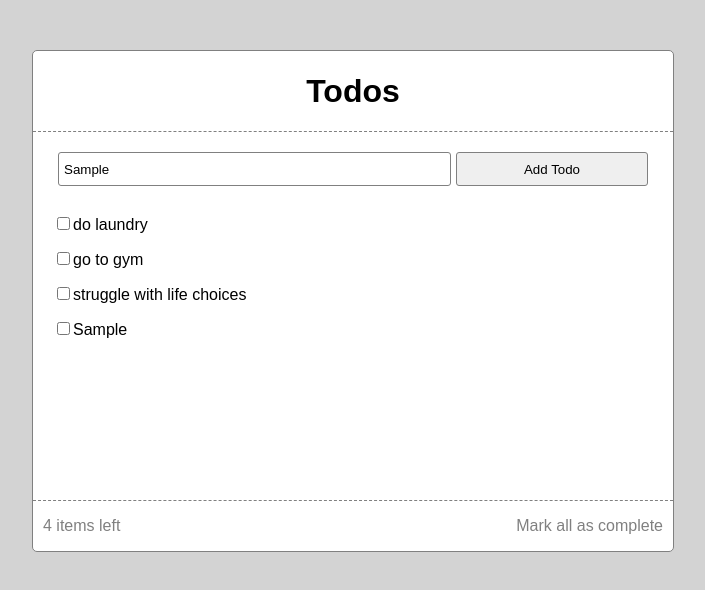
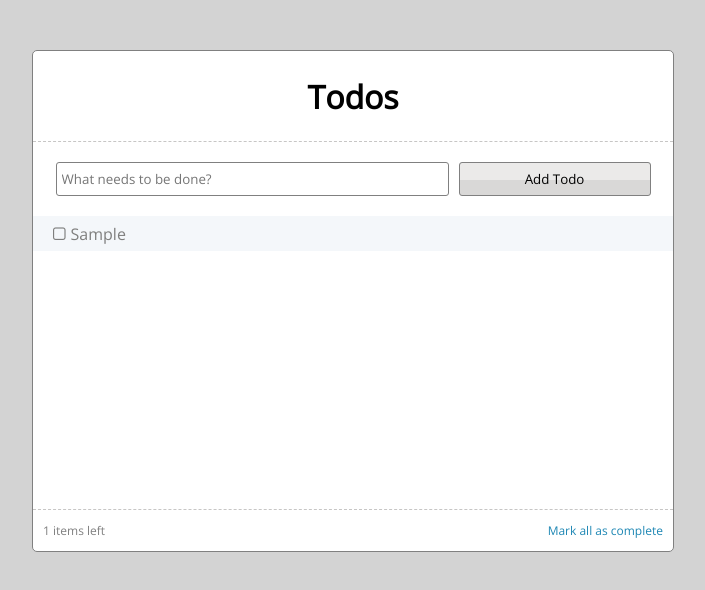
Before and after one commit to alessapm/todo_new, a React (Create React App) app: page / in a window 1280 px wide. Both pictures are taken after typing "Sample" into the empty fields and a click on the button "Add Todo". Shown: the top 590 px of the page, without its empty margins (287-992 px from the left). Built offline with nearby package versions, Linux system fonts and the light colour scheme.

Commit message:
add axios and font awesome. add fxns for handling complete tasks

```diff
--- a/package.json
+++ b/package.json
@@ -4,6 +4,7 @@
   "private": true,
   "dependencies": {
     "axios": "^0.16.2",
+    "font-awesome": "^4.7.0",
     "react": "^15.4.2",
     "react-dom": "^15.4.2"
   },
--- a/src/App.css
+++ b/src/App.css
@@ -1,5 +1,8 @@
+@import url('https://fonts.googleapis.com/css?family=Open+Sans');
+
 * {
   outline: none;
+  font-family: 'Open Sans', sans-serif;
 }
 
 
@@ -9,12 +12,15 @@ form {
   justify-content: center;
 }
 
+label {
+  color: #7F7F7E;
+}
+
 .list-input, .list-btn {
   width: 60%;
   height: 30px;
   border-radius: 3px;
   border: 1px solid gray;
-
 
 }
 
@@ -24,17 +30,20 @@ form {
 
 .list-btn {
   width: 30%;
-  height: calc(34px);
-  margin-left: 5px;
+  height: 34px;
+  margin-left: 10px;
   cursor: pointer;
+  background-color: #D9D8D7;
+  box-shadow: inset 0px 34px 0px -17px #EBEAE9;
 }
 
 .header {
-  height: 80px;
-  border-bottom: 1px dashed gray;
+  height: 90px;
+  border-bottom: 1px dashed #C7C6C5;
   display: flex;
   justify-content: center;
   align-items: center;
+  font-weight: bolder;
 }
 
 .search-area {
@@ -46,9 +55,7 @@ form {
 }
 
 .list-area {
-  /*border: 2px solid blue;*/
-  padding-left: 20px;
-  padding-right: 20px;
+  /*border: 1px solid blue;*/
 
 }
 
@@ -57,6 +64,29 @@ form {
   /*border: 1px solid pink;*/
   display: flex;
   align-items: center;
+  padding-left: 20px;
+  padding-right: 20px;
+}
+
+.list-internal {
+  /*border: 1px solid green;*/
+  display: flex;
+}
+
+.checkbox {
+  margin-right: 5px;
+  color: #7F7F7E;
+  outline: 2px gray;
+  cursor: pointer;
+}
+
+.highlight-color {
+  background-color: #F4F7FA;
+}
+
+.completed {
+  text-decoration: line-through;
+  color: #D1D0CF;
 }
 
 .bottom-details {
@@ -64,14 +94,20 @@ form {
   justify-content: space-between;
   position: absolute;
   bottom: 0;
-  border-top: 1px dashed gray;
+  border-top: 1px dashed #C7C6C5;
   width: 100%;
   color: gray;
+  font-size: .75em;
 }
 
 .bottom {
   padding-left: 10px;
   padding-right: 10px;
+}
+
+.mark-all {
+  color: #1E87B4;
+  cursor: pointer;
 }
 
 #container {
--- a/src/components/AllListItems.js
+++ b/src/components/AllListItems.js
@@ -5,7 +5,9 @@ export default class AllListItems extends Component {
 
   render(){
     const listItems = this.props.listItems.map(item => {
-      return <ListItem item={item} key={item} />
+      const highlight = this.props.listItems.indexOf(item) % 2 === 0 ? true : false;
+
+      return <ListItem item={item} key={item.item} highlight={highlight} markComplete={this.props.markComplete} />
     });
 
     return (
--- a/src/components/App.js
+++ b/src/components/App.js
@@ -8,16 +8,16 @@ import '../App.css';
 export default class App extends Component {
   constructor(){
     super();
-
+// maybe make todo_list an array of objects with completed boolean field
     this.state = {
-      todo_list: ['do laundry', 'go to gym', 'struggle with life choices'],
-      completed_items: [],
+      todo_list: [],
       action_item: '',
       num_count: 0
     }
  }
 
  componentWillMount(){
+  // will do axios request to API here
   this.setState({
     num_count: this.state.todo_list.length
   })
@@ -25,25 +25,44 @@ export default class App extends Component {
 
  addItem(event){
   event.preventDefault();
-  console.log('inside addItem')
+  // console.log('inside addItem')
   const updatedList = this.state.todo_list;
-  updatedList.push(this.state.action_item)
+  const newActionItem ={item: this.state.action_item, completed: false}
+  updatedList.push(newActionItem)
+
+  document.getElementById("add-form").reset()
 
   this.setState({
     todo_list: updatedList,
     action_item: '',
-    num_count: this.state.todo_list.length
+    num_count: this.state.num_count + 1
 
   })
  }
 
- markComplete(){
-   // can add class to change render
+ markComplete(event){
+   console.log('insideMark complete')
+   console.log('target: ', event.target.parentNode.nextSibling.innerHTML)
+   const targetValue = event.target.parentNode.nextSibling.innerHTML
+   this.state.todo_list.forEach((item, i) => {
+    if (item.item === targetValue) {
+      // if item.item === target, then reassign this.state.todo_list[i].completed = true
+      const todo_copy = this.state.todo_list
+      todo_copy[i].completed = true;
+      this.setState({todo_list: todo_copy})
+    }
+   })
  }
 
  markAll(){
+  const todo_arr = this.state.todo_list
+  const completedArr = []
+  todo_arr.forEach(obj => {
+    obj.completed = true;
+    completedArr.push(obj)
+  })
   this.setState({
-    todo_list: []
+    todo_list: completedArr
   })
  }
 
@@ -60,12 +79,12 @@ handleChange(event){
           <h1>Todos</h1>
         </div>
         <div className="search-area">
-          <form onSubmit={this.addItem.bind(this)}>
+          <form onSubmit={this.addItem.bind(this)} id="add-form">
             <input type="text" name="new-list-item" className='list-input' onChange={this.handleChange.bind(this)} placeholder="What needs to be done?" />
             <button type="submit" className='list-btn'>Add Todo</button>
           </form>
         </div>
-        <AllListItems listItems={this.state.todo_list}/>
+        <AllListItems listItems={this.state.todo_list} markComplete={this.markComplete.bind(this)}/>
         <div className="bottom-details">
           <ItemCounter numCount={this.state.num_count} />
           <MarkAllComplete />
--- a/src/components/listItem.js
+++ b/src/components/listItem.js
@@ -5,16 +5,45 @@ export default class listItem extends Component {
 
 
   render(){
-
+    if (this.props.highlight && this.props.item.completed) {
+      return (
+        <div className="list-item highlight-color">
+          <div className="list-internal" >
+            <div className="checkbox" onClick={this.props.markComplete}><i className="fa fa-check-square-o" aria-hidden="true"></i></div>
+            <label className="completed">{this.props.item.item}</label>
+          </div>
+        </div>
+      )
+    } else if (this.props.highlight) {
+      return (
+        <div className="list-item highlight-color">
+          <div className="list-internal" >
+            <div className="checkbox" onClick={this.props.markComplete}><i className="fa fa-square-o" aria-hidden="true"></i></div>
+            <label>{this.props.item.item}</label>
+          </div>
+        </div>
+      )
+    } else if (this.props.item.completed) {
+      return (
+        <div className="list-item highlight-color">
+          <div className="list-internal" >
+            <div className="checkbox" onClick={this.props.markComplete}><i className="fa fa-check-square-o" aria-hidden="true"></i></div>
+            <label className="completed">{this.props.item.item}</label>
+          </div>
+        </div>
+      )
+    } else {
       return (
         <div className="list-item">
           <div className="list-internal">
             <input type="checkbox" className="listItem" name="listItem" value="listItem" />
-          <label>{this.props.item}</label>
+            <label>{this.props.item.item}</label>
           </div>
         </div>
       )
     }
 
+  }
+
 
 }
--- a/src/index.js
+++ b/src/index.js
@@ -2,6 +2,7 @@ import React from 'react';
 import ReactDOM from 'react-dom';
 import App from './components/App';
 import './style.css';
+import '../node_modules/font-awesome/css/font-awesome.min.css';
 
 ReactDOM.render(
   <App />,
```
Also changed, not shown: src/listItem.js (deleted, +0 -19 lines). Lines whose indentation alone changed are shown as unchanged.
